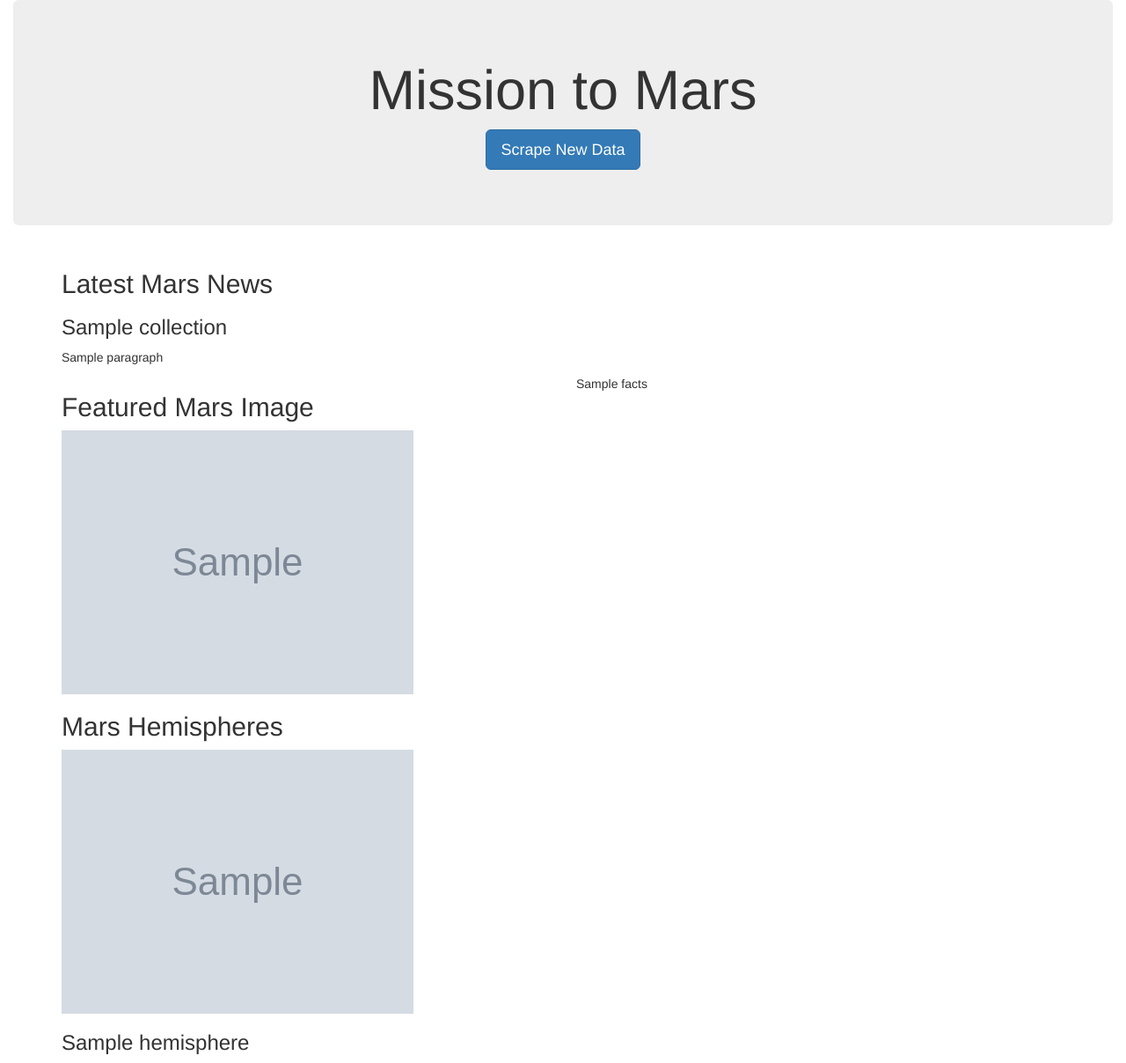
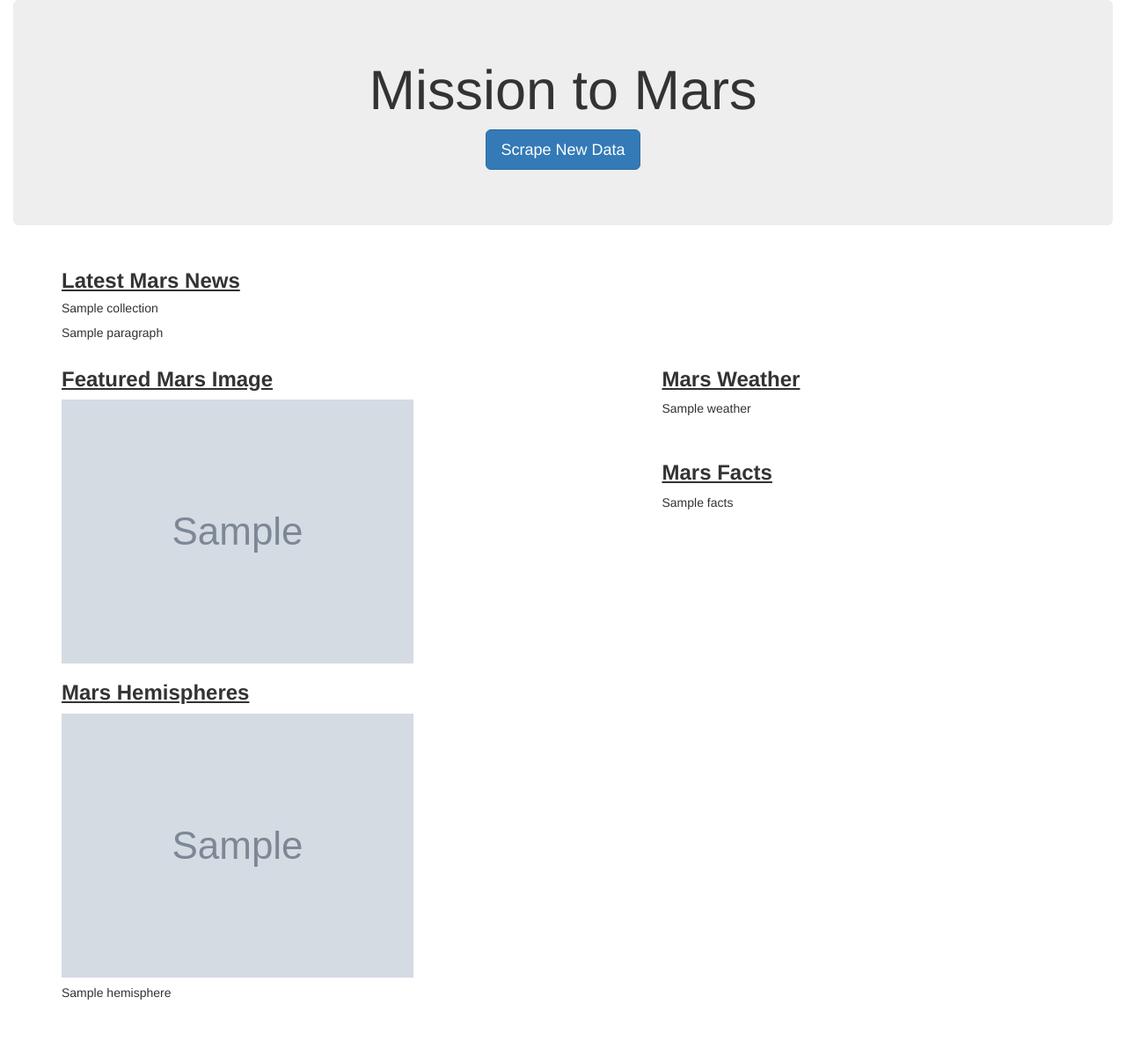
Before and after one commit to heathertzou96/web-scraping-challenge, a Flask app: page / in a window 1280 px wide. Shown: the whole page at 88% size. After the commit the page ends 1136 px from the top, so only its background shows below. Run offline with Flask 2, Linux system fonts and the light colour scheme; grey boxes marked "Sample" are stand-in pictures; a database or web service that is not in the repository returns one stand-in record (values such as "Sample title"); some libraries are stand-ins or nearby versions.

Commit message:
update to hw

```diff
--- a/Missions_to_Mars/scrape_mars.py
+++ b/Missions_to_Mars/scrape_mars.py
@@ -2,6 +2,7 @@ from bs4 import BeautifulSoup
 import requests
 import os
 import re
+import time
 import pandas as pd
 from splinter import Browser
 
@@ -18,11 +19,11 @@ def scrape():
 
     all_scraped_data["images"] = mars_images()
 
-    #all_scraped_data["weather"] = mars_weather()
+    all_scraped_data["weather"] = mars_weather()
 
     all_scraped_data["facts"] = mars_facts()
 
-    all_scraped_data["hemispheres"] = mars_hemispheres
+    all_scraped_data["hemispheres"] = mars_hemispheres()
 
     return(all_scraped_data)
 
@@ -32,16 +33,19 @@ def mars_news():
     news_url ="https://mars.nasa.gov/news/"
     browser.visit(news_url)
 
+    time.sleep(5)
+
     html = browser.html
     soup = BeautifulSoup(html, "html.parser")
 
-    news_title = soup.find('div', class_= 'content_title').text.strip()
-    news_p = soup.find('div', class_= 'rollover_description_inner').text.strip()
+    article = soup.find('div', class_='list_text')
+    title = article.find('div', class_='content_title').text
 
-    news = [news_title, news_p]
+    paragraph = soup.find('div', class_= 'article_teaser_body').text
+
+    news = [title, paragraph]
 
     return news
-
 
 def mars_images():
 
@@ -62,20 +66,23 @@ def mars_images():
     return featured_image_url
 
 
-#def mars_weather():
+def mars_weather():
 
-    #twitter_url = "https://twitter.com/marswxreport?lang=en"
-    #browser.visit(twitter_url)
+    twitter_url = "https://twitter.com/marswxreport?lang=en"
+    browser.visit(twitter_url)
 
-    #html = browser.html
-    #soup = BeautifulSoup(html, "html.parser")
+    time.sleep(5)
 
-    #tweet = soup.find_all('div', class_="js-tweet-text-container")[1]
+    html = browser.html
+    soup = BeautifulSoup(html, "html.parser")
 
-    #for p in tweet.find_all('p', class_="TweetTextSize TweetTextSize--normal js-tweet-text tweet-text"):
-        #mars_weather = p.text
+    try:
+        mars_weather = soup.find("p", "tweet-text").get_text()
+    except:
+        pattern = re.compile(r'InSight')
+        mars_weather = soup.find('span', text=pattern).text
 
-    #return mars_weather
+    return mars_weather
 
 
 def mars_facts():
@@ -89,12 +96,6 @@ def mars_facts():
     table.columns = ['Mars Info', 'Values']
     table = table.set_index('Mars Info')
     mars_table = table.to_html()
-    #df = tables[0]
-    #df.columns = ['Mars Info', 'Values']
-    #df = df.set_index('Mars Info', inplace = True)
-
-    #html_table = df.to_html()
-    #html_table = html_table.replace('\n','')
 
     return mars_table
 
@@ -127,7 +128,7 @@ def mars_hemispheres():
         download = soup.find('div', class_ = 'downloads')
         img_url = download.find('a')['href']
 
-        dict = {"title": title, "img_url": img_url}
-        hemisphere_image_urls.append(dict)
+        mars_dict = {"title": title, "img_url": img_url}
+        hemisphere_image_urls.append(mars_dict)
 
     return hemisphere_image_urls
--- a/Missions_to_Mars/templates/index.html
+++ b/Missions_to_Mars/templates/index.html
@@ -10,47 +10,51 @@
 </head>
 
 <body>
-  <div class="container-fluid">
-    <div class="jumbotron text-center">
-      <h1>Mission to Mars</h1>
-      <p><a class="btn btn-primary btn-lg" href="/scrape" role="button">Scrape New Data</a></p>
+
+    <div class="container-fluid">
+
+        <div class="jumbotron text-center">
+        <h1>Mission to Mars</h1>
+        <p><a class="btn btn-primary btn-lg" href="/scrape" role="button">Scrape New Data</a></p>
+        </div>
+
     </div>
 
     <div class="container">
         <div class="row">
-            <div class="col-md-12">
-                <h2>Latest Mars News</h2>
-                <h3>{{ mars.title }}</h3>
+            <div class="col-sm-12 col-lg-12">
+                <h3><u><b>Latest Mars News</b></u></h3>
+                <h5>{{ mars.title }}</h5>
                 <p>{{ mars.paragraph }}</p>
             </div>
         </div>
 
         <div class="row">
-            <div class ="col-md-6">
-                <h2>Featured Mars Image</h2>
-                <img src = "{{ mars.images }}" alt="Featured Image">
+            <div class ="col-sm-12 col-lg-7">
+                <h3><u><b>Featured Mars Image</b></u></h3>
+                <img src = "{{ mars.images }}" alt="Featured Image" height=300/>
             </div>
 
-            <!--<div class ="col-md-3">
-                <p>{{ mars.weather }}</p>
-            </div>-->
-
-            <div class ="col-md-3">
-                {{ mars.facts }}
+            <div class ="col-sm-12 col-lg-4">
+                <h3><u><b>Mars Weather</b></u></h3>
+                <p>{{ mars.weather }}</p><br>
+                <h3><u><b>Mars Facts</b></u></h3>
+                <tr>{{ mars.facts | safe }}</tr>
             </div>
         </div>
 
         {% for hemisphere in mars.hemispheres %}
         <div class="row">
-            <div class ="col-md-8">
-                <h2>Mars Hemispheres</h2>
-                <img src = "{{ hemisphere.img_url }}">
-                    <h3>{{ hemisphere.title }}</h3>
+            <div class ="col-sm-12 col-lg-12">
+                <h3><u><b>Mars Hemispheres</b></u></h3>
+                <img src = "{{ hemisphere.img_url }}" height=300/>
+                <h5>{{ hemisphere.title }}</h5>
             </div>
         </div>
         {% endfor %}
+
     </div>
-  </div>
+
 
 </body>
 </html>
```
Also changed, not shown: 4 other files.
